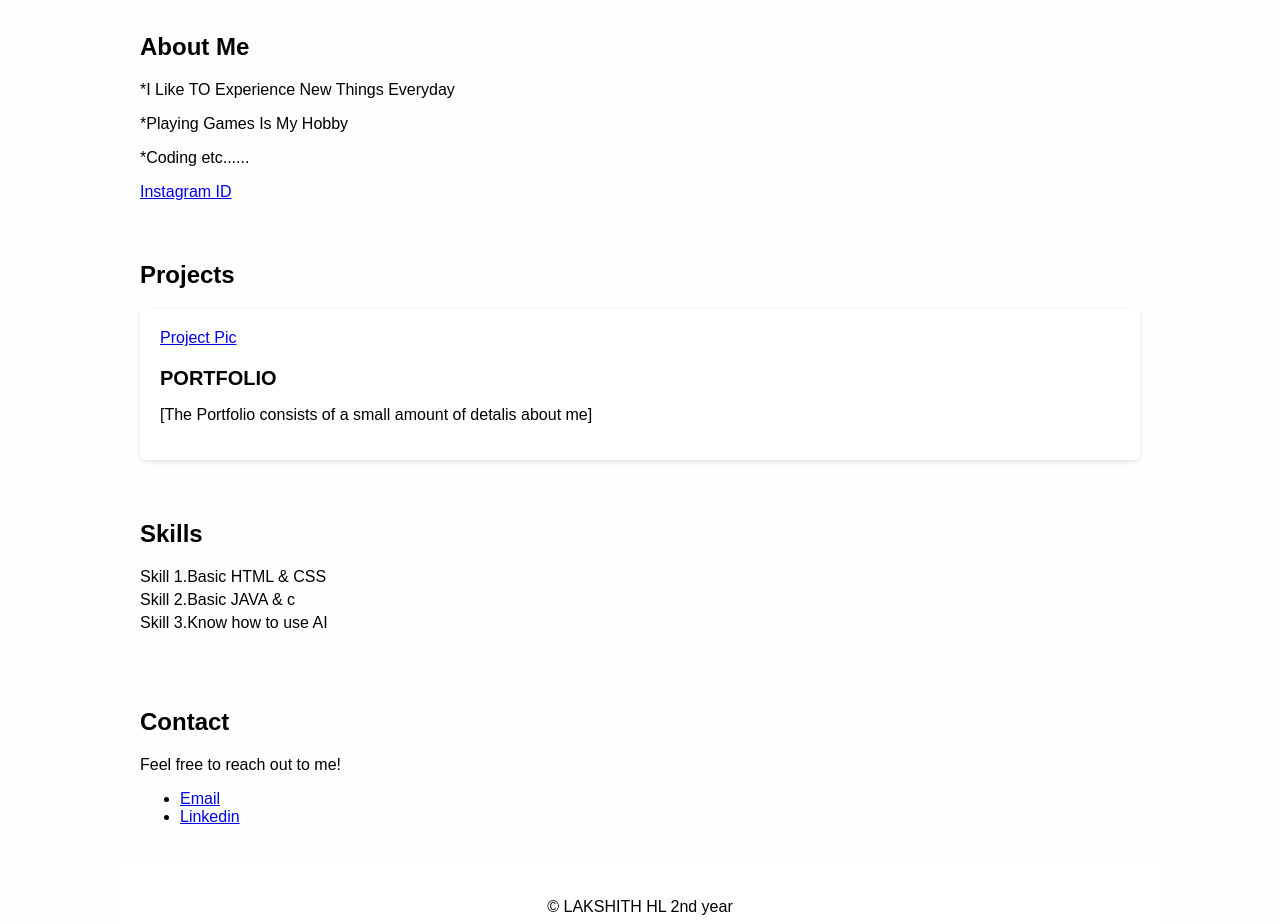
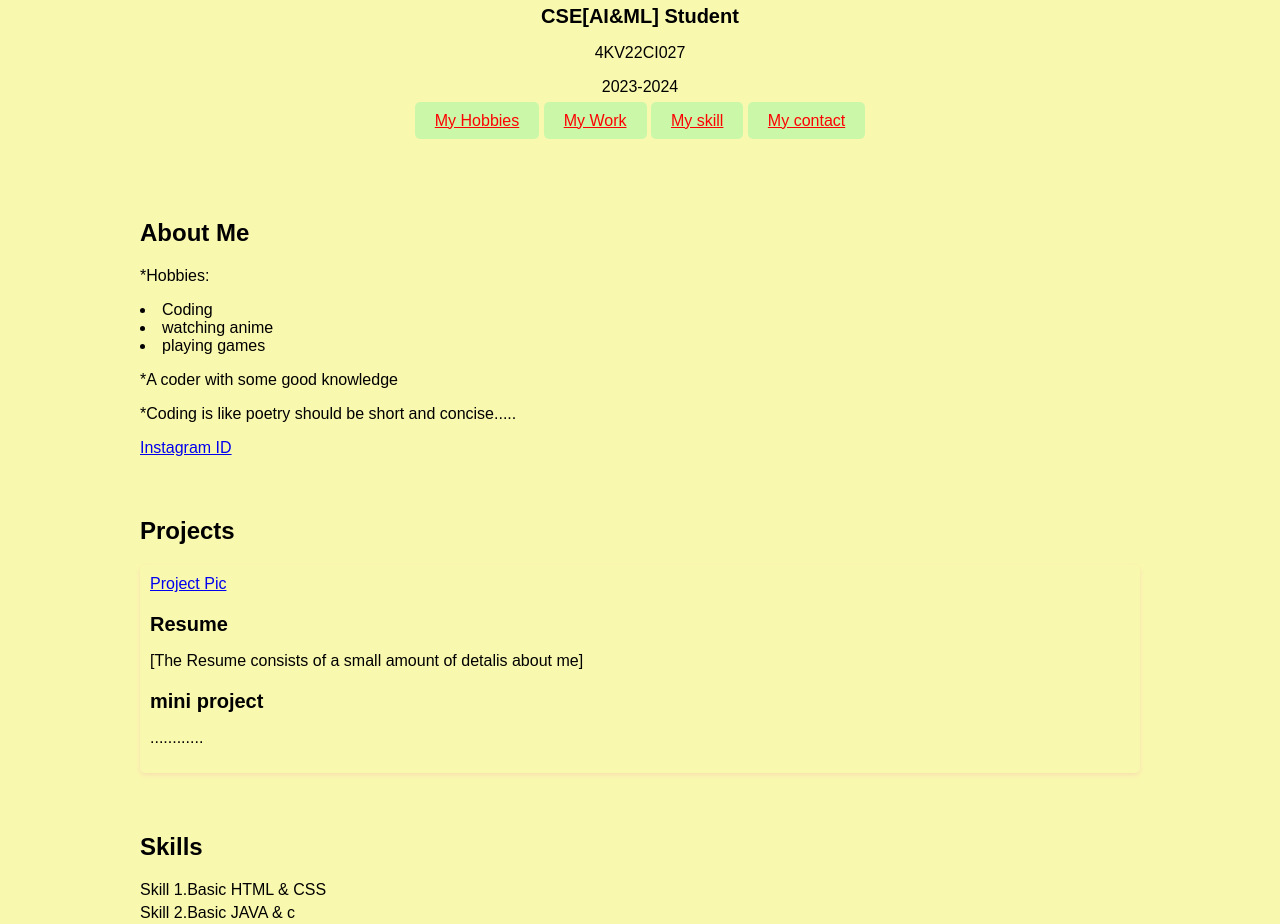
Before and after one commit to lavin18/portpolio1, a plain HTML site: page index.html in a window 1280 px wide. Shown: the part 431-1355 px from the top of the page. Drawn offline with Linux system fonts and the light colour scheme.

Commit message:
added index.html

```diff
--- a/index.html
+++ b/index.html
@@ -9,7 +9,7 @@
       font-family: Arial, sans-serif;
       margin: 0;
       padding: 0;
-      background-color: #fefffc;
+      background-color: #f9f8af;
     }
 
     .container {
@@ -19,7 +19,7 @@
     }
 
     header {
-      background-color: #fff;
+      background-color: #cbfcaa;
       padding: 10px 20px;
     }
 
@@ -32,7 +32,7 @@
     .logo {
       font-size: 24px;
       font-weight: bold;
-      color: #333;
+      color: #03f9f9;
     }
 
     nav ul {
@@ -48,11 +48,11 @@
 
     nav a {
       text-decoration: none;
-      color: #333;
+      color: #fd0404;
     }
 
     nav a:hover {
-      color: #000;
+      color: #0249fe;
     }
 
     .hero {
@@ -79,8 +79,8 @@
     }
 
     .btn {
-      background-color: #007bff;
-      color: #fff;
+      background-color: #cbf8a8;
+      color: #fb0303;
       padding: 10px 20px;
       border: none;
       border-radius: 5px;
@@ -95,13 +95,14 @@
     }
 
     .project-card {
-      background-color: #fff;
-      padding: 20px;
+
+      padding: 10px;
       border-radius: 5px;
-      box-shadow: 0 2px 5px rgba(0, 0, 0, 0.1);
+      box-shadow: 0 2px 5px rgba(249, 1, 191, 0.1);
     }
 
     .project-card img {
+
       width: 100%;
       border-radius: 5px;
       margin-bottom: 10px;
@@ -119,7 +120,7 @@
     footer {
       text-align: center;
       padding: 10px;
-      background-color: #fff;
+      background-color: #cbfda8;
     }
   </style>
 </head>
@@ -139,7 +140,7 @@
 
   <main>
     <section class="hero container">
-      <img src="C:\Users\Lakshith H L\OneDrive\Pictures\pics\image.jpg" alt="LAKSHITH H L- Profile Picture" class="profile-pic">
+      <img src="https://media.istockphoto.com/id/1327592506/vector/default-avatar-photo-placeholder-icon-grey-profile-picture-business-man.jpg?s=612x612&w=0&k=20&c=BpR0FVaEa5F24GIw7K8nMWiiGmbb8qmhfkpXcp1dhQg=" alt="LAKSHITH H L- Profile Picture" class="profile-pic">
       <h1>LAKSHITH H L</h1>
       <h3>CSE[AI&ML] Student</h3>
       <p>4KV22CI027</p>
@@ -147,28 +148,32 @@
 
 
 
-      <a href="#projects" class="btn">See My Work</a>
+      <a href="#about" class="btn">My Hobbies</a>
+      <a href="#projects" class="btn">My Work</a>
+      <a href="#skills" class="btn">My skill</a>
+      <a href="#contact" class="btn">My contact</a>
     </section>
 
     <section id="about" class="container">
       <h2>About Me</h2>
-      <p>*I Like TO Experience New Things Everyday
+      <p>*Hobbies:</p><li>Coding</li><li>watching anime</li><li>playing games</li></p>
 
       </p>
-      <p>*Playing Games Is My Hobby</p>
-      <p>*Coding etc......</p>
-      <a href="https://www.instagram.com/lakshith..hulimane?igsh=ZDlrYjlqN3JtNGlk">Instagram ID</a>
+      <p>*A coder with some good knowledge</p>
+      <p>*Coding is like poetry should be short and concise.....</p>
+      <a href="https://www.instagram.com/lakshith._.hulimane_/">Instagram ID</a>
     </section>
 
     <section id="projects" class="container">
       <h2>Projects</h2>
       <div class="projects-grid">
         <div class="project-card">
-          <a href="C:\Users\Lakshith H L\OneDrive\Pictures\Screenshots\Screenshot 2024-06-18 080924.png">Project Pic</a>
+          <a href="D:/Downloads/resume (1).pdf">Project Pic</a>
 
-          <h3>PORTFOLIO</h3>
-          <p>[The Portfolio consists of a small amount of detalis about me]</p>
-
+          <h3>Resume</h3>
+          <p>[The Resume consists of a small amount of detalis about me]</p>
+          <h3>mini project</h3>
+          <p>............</p>
         </div>
         </div>
     </section>
@@ -178,7 +183,7 @@
       <ul class="skills-list">
         <li>Skill 1.Basic HTML & CSS</li>
         <li>Skill 2.Basic JAVA & c</li>
-        <li>Skill 3.Know how to use AI</li>
+        <li>Skill 3.use AI</li>
         </ul>
     </section>
 
@@ -188,13 +193,14 @@
       <ul>
         <li><a href="mailto:lakshithhulimanel@gmail.com">Email</a></li>
         <li><a href="https://www.linkedin.com/in/lakshith-hl-4b4439249?utm_source=share&utm_campaign=share_via&utm_content=profile&utm_medium=windows">Linkedin</a></li>
-        </ul>
+        <li><a href="https://www.instagram.com/cognex.ai?utm_source=ig_web_button_share_sheet&igsh=ZDNlZDc0MzIxNw==">Club</a></li>
+    </ul>
     </section>
 
   </main>
 
   <footer class="container">
-    <p>&copy; LAKSHITH HL 2nd year</p>
+    <p>&copy; LAKSHITH HL 3rd year</p>
   </footer>
 
 </body>
```
